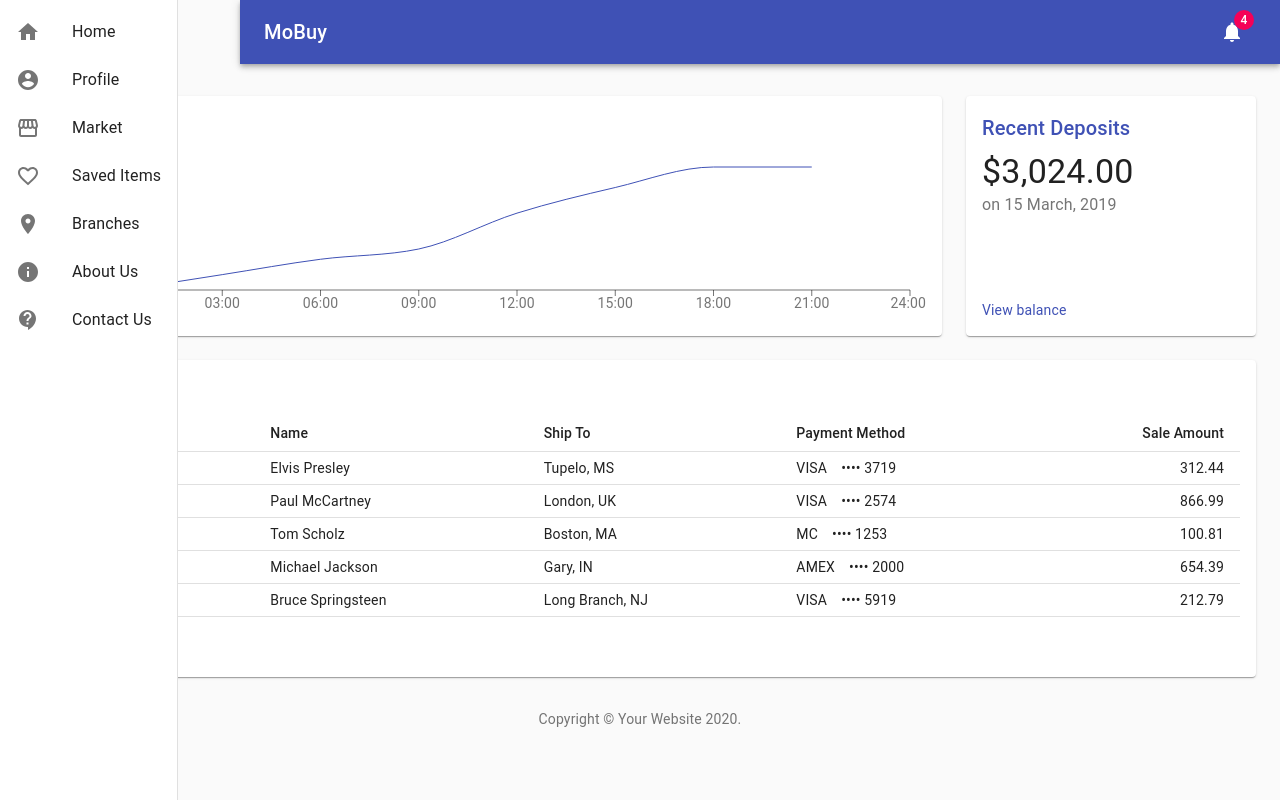
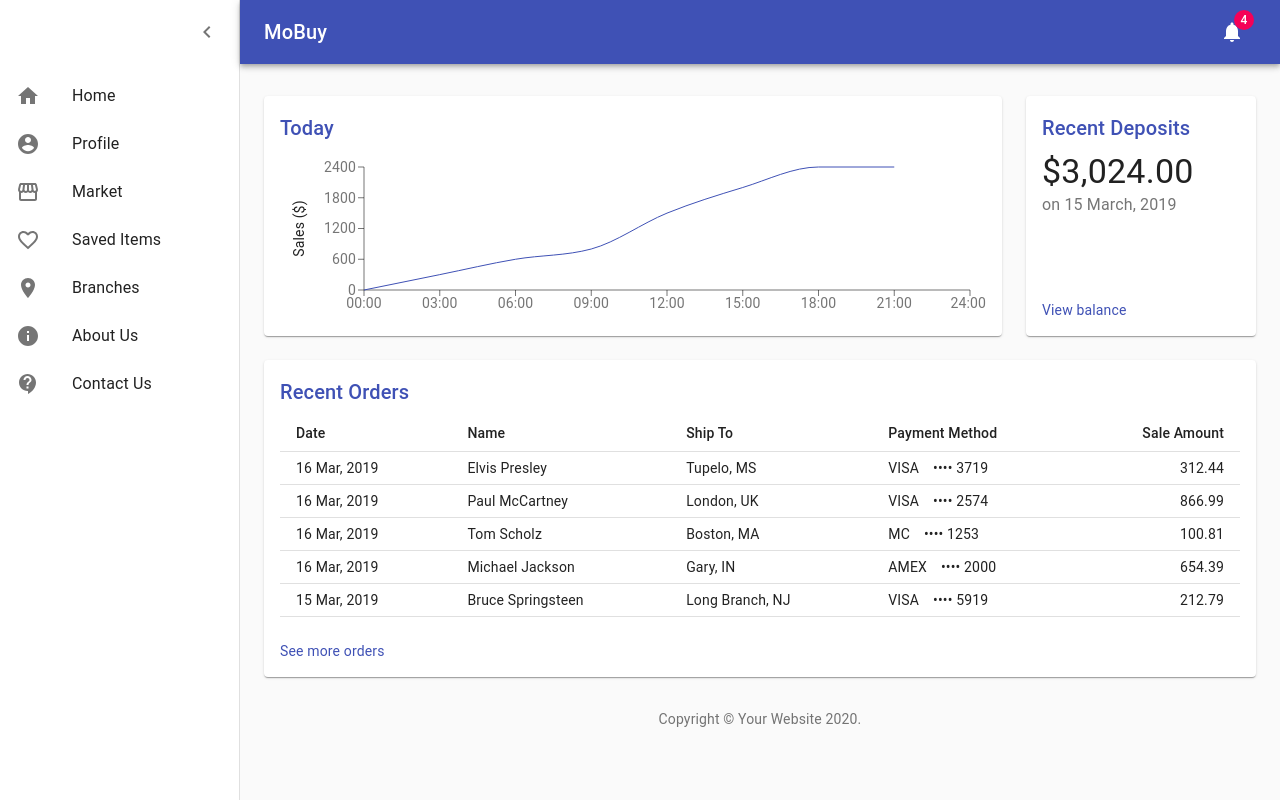
Before and after one commit to shoshiberko/MoBuy, a React (Create React App) app: page / in a window 1280 px wide. Built offline with nearby package versions, Linux system fonts and the light colour scheme.

Commit message:
Fixed Drawer + Switch

```diff
--- a/package.json
+++ b/package.json
@@ -16,7 +16,7 @@
     "react-bootstrap": "^1.3.0",
     "react-dom": "^16.13.1",
     "react-router-dom": "^5.2.0",
-    "react-scripts": "3.4.3",
+    "react-scripts": "^3.4.3",
     "recharts": "^1.8.5"
   },
   "scripts": {
--- a/src/components/Dashboard.js
+++ b/src/components/Dashboard.js
@@ -168,7 +168,20 @@ export default function Dashboard() {
           </IconButton>
         </Toolbar>
       </AppBar>
-      <DrawerFunc />
+      <Drawer
+        variant="permanent"
+        classes={{
+          paper: clsx(classes.drawerPaper, !open && classes.drawerPaperClose)
+        }}
+        open={open}
+      >
+        <div className={classes.toolbarIcon}>
+          <IconButton onClick={handleDrawerClose}>
+            <ChevronLeftIcon />
+          </IconButton>
+        </div>
+        <List>{mainListItems}</List>
+      </Drawer>
       <Switch>
         <Route exact from="/h" render={props => <SignIn {...props} />} />
         <Route exact path="/Profile" render={props => <SignUp {...props} />} />
--- a/src/components/Drawer.jsx
+++ b/src/components/Drawer.jsx
@@ -34,12 +34,31 @@ const useStyles = makeStyles({
 });
 
 const DrawerFunc = props => {
+  const [open, setOpen] = React.useState(true);
+  const handleDrawerOpen = () => {
+    setOpen(true);
+  };
+  const handleDrawerClose = () => {
+    setOpen(false);
+  };
+
   const { history } = props;
   console.log("drawer", history);
   const classes = useStyles();
   return (
-    <Drawer variant="permanent" className={classes.drawer}>
-      <List>{mainListItems(history)}</List>
+    <Drawer
+      variant="permanent"
+      classes={{
+        paper: clsx(classes.drawerPaper, !open && classes.drawerPaperClose)
+      }}
+      open={open}
+    >
+      <div className={classes.toolbarIcon}>
+        <IconButton onClick={handleDrawerClose}>
+          <ChevronLeftIcon />
+        </IconButton>
+      </div>
+      <List>{mainListItems}</List>
     </Drawer>
   );
 };
--- a/src/components/listItems.js
+++ b/src/components/listItems.js
@@ -9,56 +9,56 @@ import ProfileIcon from "@material-ui/icons/AccountCircle";
 import BranchesIcon from "@material-ui/icons/Place";
 import AboutUsIcon from "@material-ui/icons/Info";
 import ContactUsIcon from "@material-ui/icons/ContactSupport";
-import { withRouter } from "react-router-dom";
+import { BrowserRouter as Router, Switch, Route, Link} from "react-router-dom";
+import SignIn from "./SignIn";
+import SignUp from "./SignUp";
 
-const mainListItems = history => {
-  function handleClickHome(e) {
-    history.push("/");
-    console.log("Home was clicked.");
-  }
-  function handleClickProfile(e) {
-    history.push("/Profile");
-    console.log("Profile was clicked.");
-  }
-  return (
+const CustomLink=(
   <div>
-      <ListItem button onClick={handleClickHome}>
+    <Link to="/"></Link>
+  </div>
+);
+
+
+ const mainListItems = (
+  <div>
+    <ListItem button component="a"  href="/">
       <ListItemIcon>
         <HomeIcon />
       </ListItemIcon>
       <ListItemText primary="Home" />
     </ListItem>
-      <ListItem button onClick={handleClickProfile}>
+    <ListItem button component="a"  href="/Profile">
       <ListItemIcon>
         <ProfileIcon />
       </ListItemIcon>
       <ListItemText primary="Profile" />
     </ListItem>
-      <ListItem button>
+    <ListItem button component="a"  href="/Market">
       <ListItemIcon>
         <MarketIcon />
       </ListItemIcon>
       <ListItemText primary="Market" />
     </ListItem>
-      <ListItem button>
+    <ListItem button component="a"  href="/SavedItems">
       <ListItemIcon>
         <HeartIcon />
       </ListItemIcon>
       <ListItemText primary="Saved Items" />
     </ListItem>
-      <ListItem button>
+    <ListItem button component="a"  href="/Branches">
       <ListItemIcon>
         <BranchesIcon />
       </ListItemIcon>
       <ListItemText primary="Branches" />
     </ListItem>
-      <ListItem button>
+    <ListItem button component="a"  href="/AboutUs">
       <ListItemIcon>
         <AboutUsIcon />
       </ListItemIcon>
       <ListItemText primary="About Us" />
     </ListItem>
-      <ListItem button>
+    <ListItem button component="a"  href="/ContactUs">
       <ListItemIcon>
         <ContactUsIcon />
       </ListItemIcon>
@@ -66,6 +66,4 @@ const mainListItems = history => {
     </ListItem>
   </div>
 );
-};
-
 export default mainListItems;
```
Also changed, not shown: 1 other file (tests, documents, lock files or other folders). Lines whose indentation alone changed are shown as unchanged.
